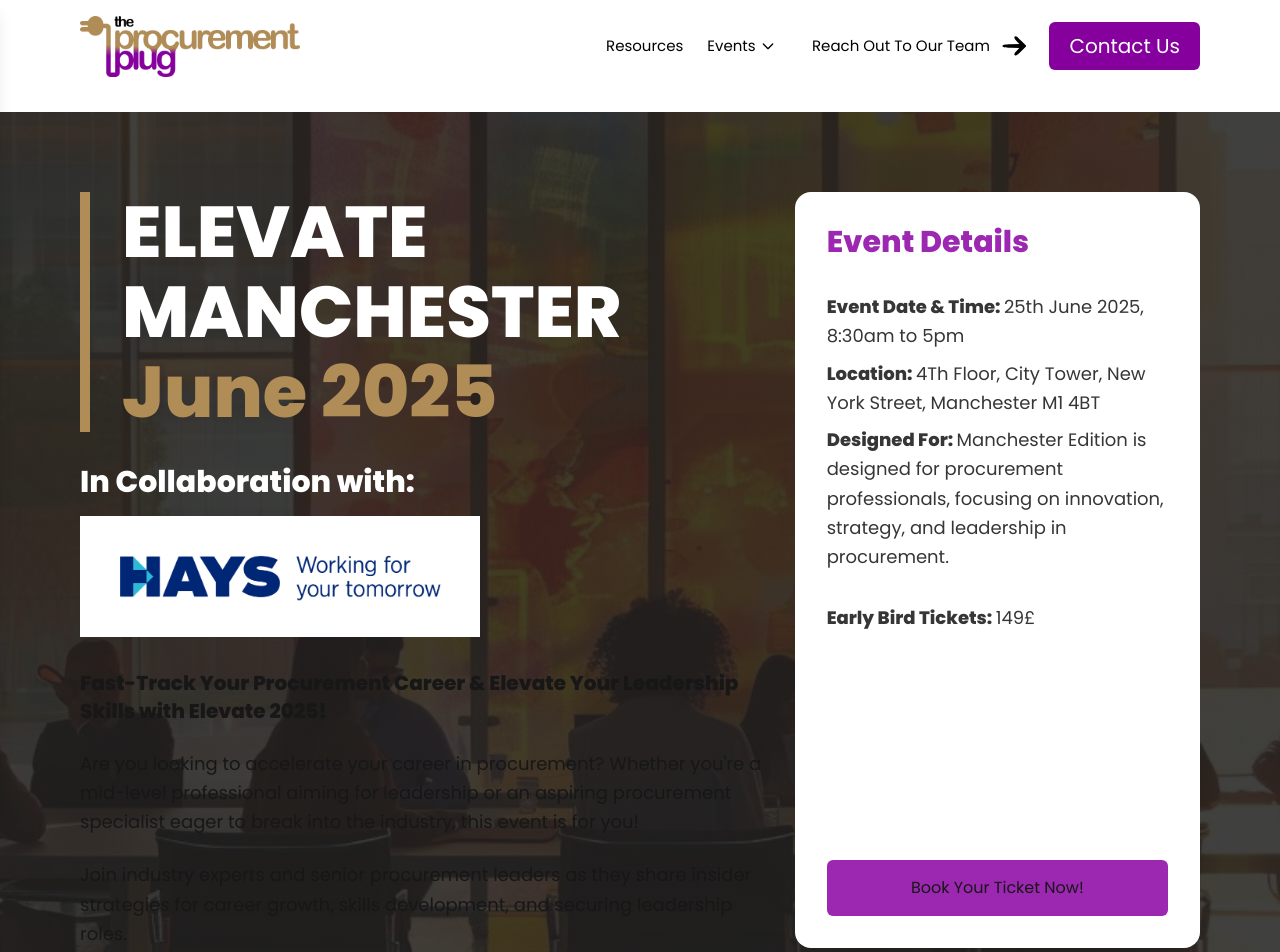
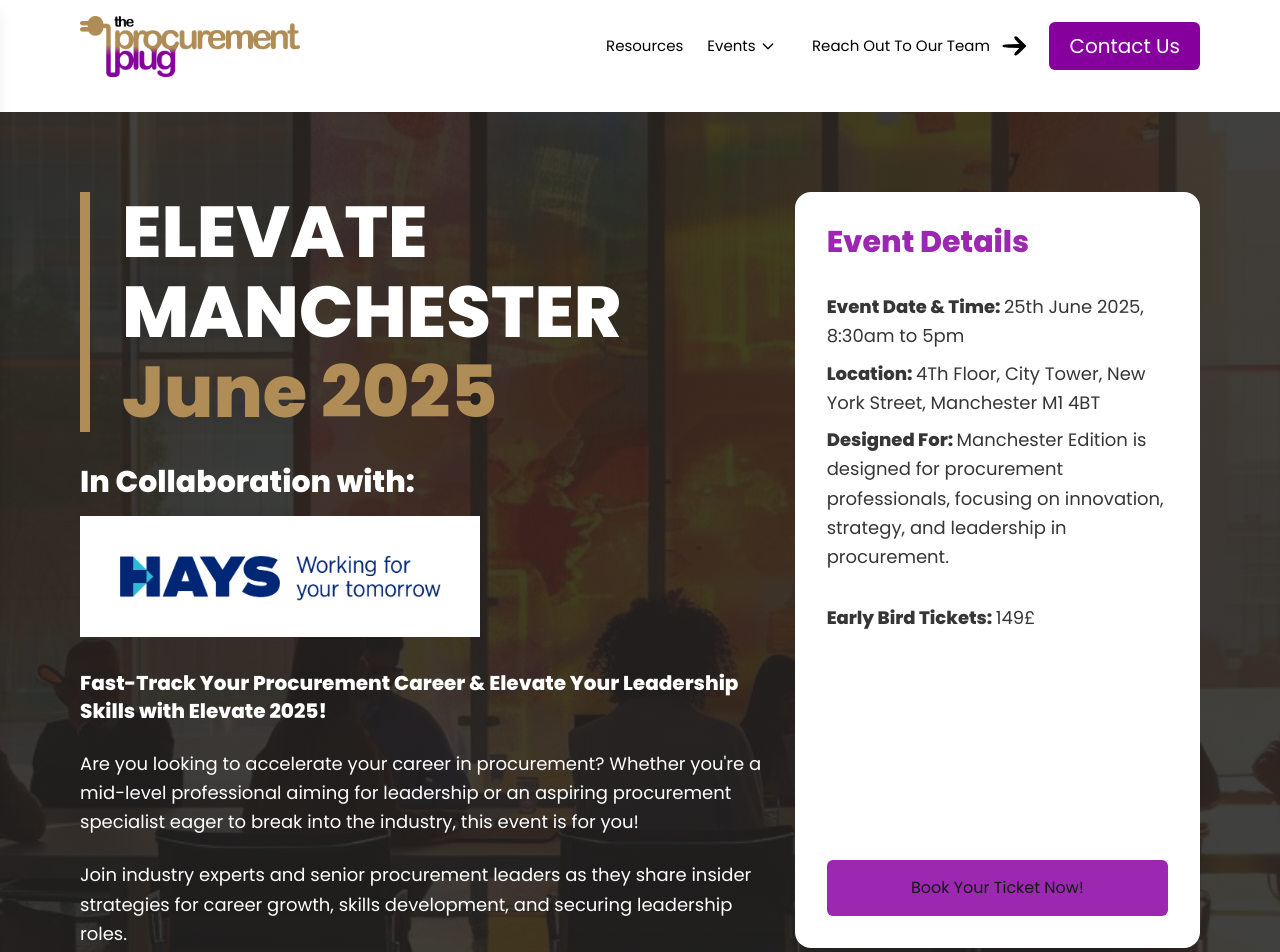
Before and after one commit to NexaForgeTechnologies/theprocurementplug, a Next.js app: page /event/elevate2025-manchester in a window 1280 px wide. Shown: the top 952 px of the page. Built offline with nearby package versions, Linux system fonts and the light colour scheme.

Commit message:
fix text color

```diff
--- a/src/components/events/EventsHeroComp.jsx
+++ b/src/components/events/EventsHeroComp.jsx
@@ -39,7 +39,7 @@
                             <h2 className='font-extrabold text-xl md:text-3xl'>In Collaboration with:</h2>
                             <img className='bg-white max-w-[240px] md:max-w-[400px] mt-4' src="/images/events/collaboration.png" alt="" />
                         </div>
-                        <div className='flex flex-col gap-6'>
+                        <div className='flex flex-col gap-6 text-white'>
                             <h2 className='font-extrabold text-xl'>Fast-Track Your Procurement Career & Elevate Your Leadership Skills with Elevate 2025! </h2>
                             <p className='text-sm md:text-lg leading-normal md:leading-relaxed'>Are you looking to accelerate your career in procurement? Whether you're a mid-level professional aiming for leadership or an aspiring procurement specialist eager to break into the industry, this event is for you!</p>
                             <p className='text-sm md:text-lg leading-normal md:leading-relaxed'>Join industry experts and senior procurement leaders as they share insider strategies for career growth, skills development, and securing leadership roles.
```
